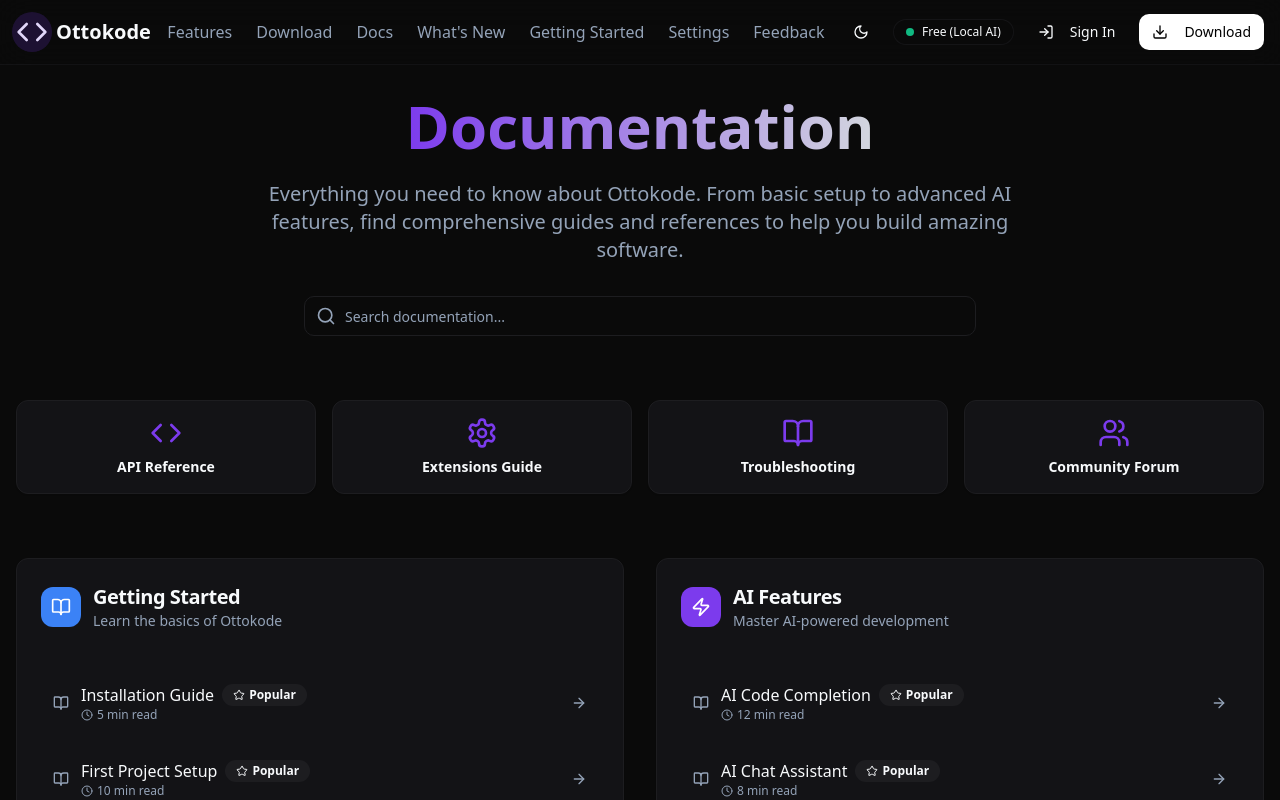
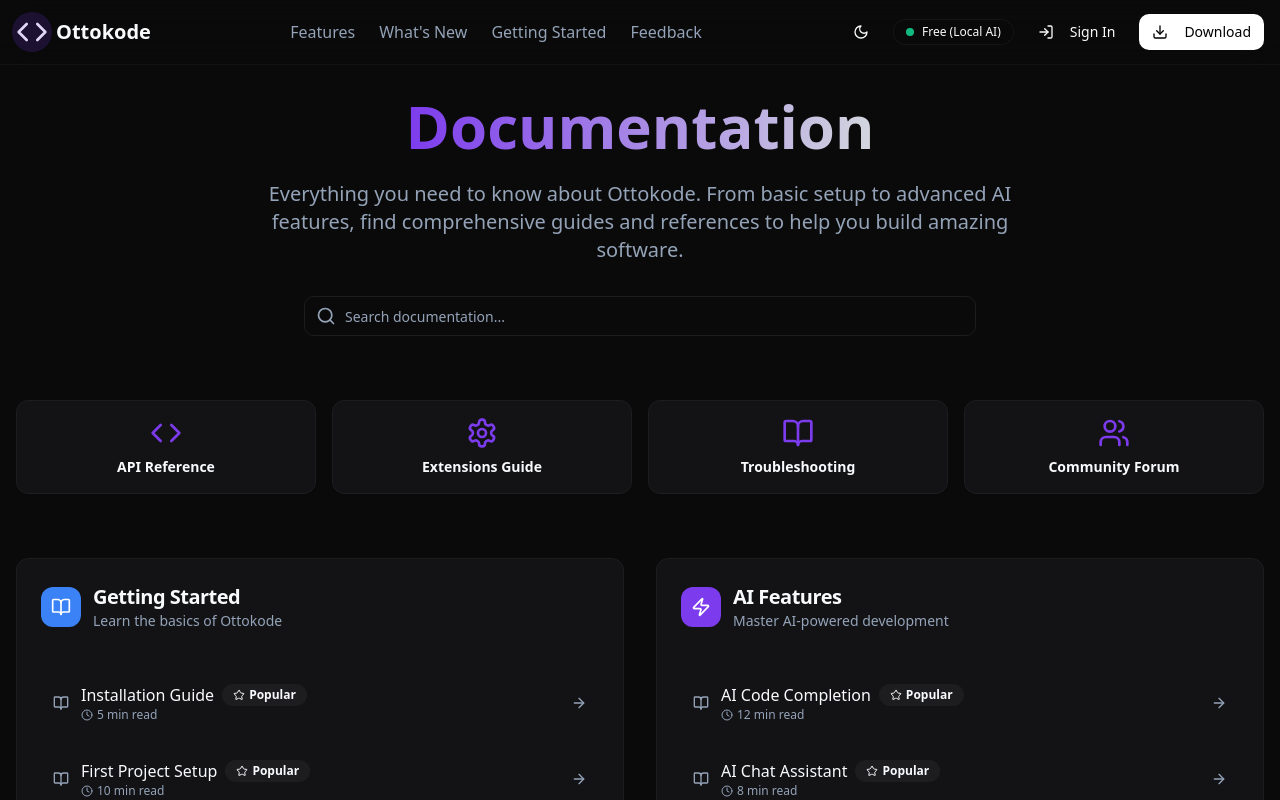
Before and after one commit to tempandmajor/ottokode, a Next.js app in the folder web-app/: page /docs in a window 1280 px wide. Shown: the top 800 px of the page. Built offline with nearby package versions, Linux system fonts and the light colour scheme; no server answers.

Commit message:
feat(web): declutter header — remove Settings/Docs/Download nav; keep Download button; plan to move Settings into signed-in sidebar

```diff
--- a/web-app/src/components/header.tsx
+++ b/web-app/src/components/header.tsx
@@ -22,20 +22,11 @@
           <a href="/#features" className="text-muted-foreground hover:text-foreground transition-colors">
             Features
           </a>
-          <a href="/#download" className="text-muted-foreground hover:text-foreground transition-colors">
-            Download
-          </a>
-          <Link href="/docs" className="text-muted-foreground hover:text-foreground transition-colors">
-            Docs
-          </Link>
           <Link href="/whats-new" className="text-muted-foreground hover:text-foreground transition-colors">
             What&apos;s New
           </Link>
           <Link href="/getting-started" className="text-muted-foreground hover:text-foreground transition-colors">
             Getting Started
-          </Link>
-          <Link href="/settings/ai" className="text-muted-foreground hover:text-foreground transition-colors">
-            Settings
           </Link>
           <a
             href="https://github.com/tempandmajor/ottokode/issues/new/choose"
```
